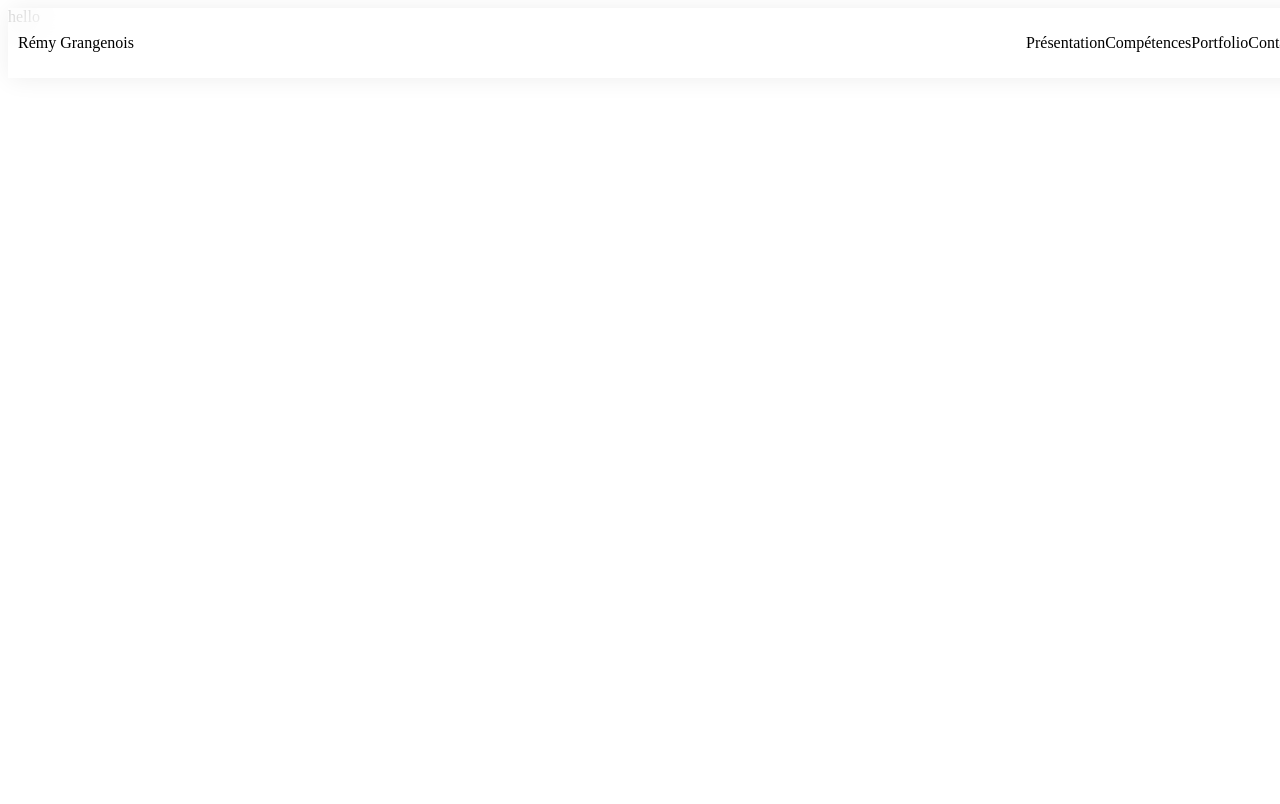
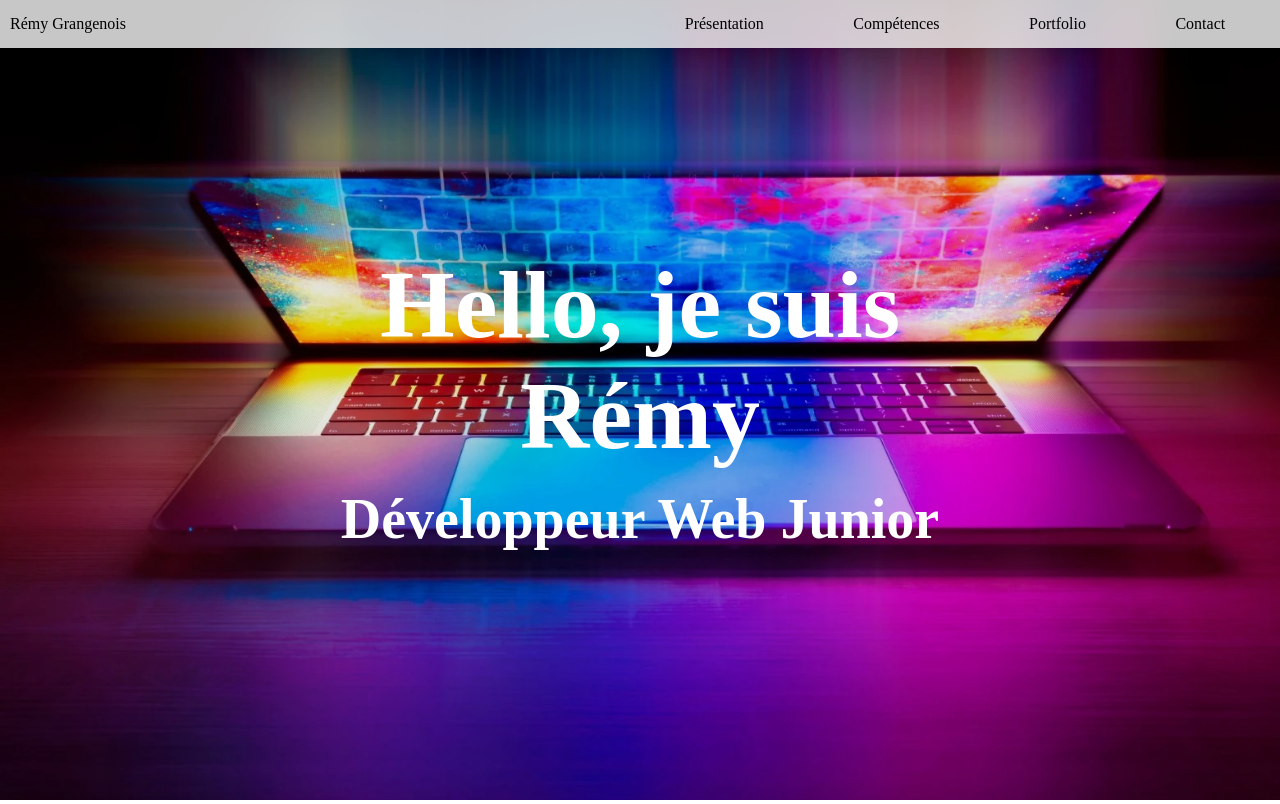
Before and after one commit to R-GRAN/OpenClassrooms_Projet_8, a React (Vite) app in the folder frontend/: page / in a window 1280 px wide. Built offline with nearby package versions, Linux system fonts and the light colour scheme.

Commit message:
Header & Banner -  jsx + sccs

```diff
--- a/frontend/index.html
+++ b/frontend/index.html
@@ -1,8 +1,19 @@
-<!doctype html>
+<!DOCTYPE html>
 <html lang="fr">
   <head>
     <meta charset="UTF-8" />
     <link rel="icon" type="image/svg+xml" href="/vite.svg" />
+
+    <!-- Font Awesome  -->
+
+    <link
+      rel="stylesheet"
+      href="https://cdnjs.cloudflare.com/ajax/libs/font-awesome/6.2.1/css/all.min.css"
+      integrity="sha512-MV7K8+y+gLIBoVD59lQIYicR65iaqukzvf/nwasF0nqhPay5w/9lJmVM2hMDcnK1OnMGCdVK+iQrJ7lzPJQd1w=="
+      crossorigin="anonymous"
+      referrerpolicy="no-referrer"
+    />
+
     <meta name="viewport" content="width=device-width, initial-scale=1.0" />
     <title>Title</title>
   </head>
--- /dev/null
+++ b/frontend/src/assets/styles/base/base.scss
@@ -0,0 +1,32 @@
+* {
+    margin: 0;
+    padding: 0;
+    box-sizing: border-box;
+  }
+
+  html {
+    scroll-behavior: smooth;
+  }
+
+  h3 {
+    font-size: 2rem;
+    margin: 3rem;
+  }
+
+  h4 {
+    font-size: 1.4rem;
+  }
+
+  a {
+    text-decoration: none;
+    color: black;
+  }
+
+  li {
+    list-style: none;
+  }
+
+  section {
+    padding: 30px 0;
+    text-align: center;
+  }
--- /dev/null
+++ b/frontend/src/assets/styles/components/Banner.scss
@@ -0,0 +1,49 @@
+.banner {
+    width: 100%;
+    height: 100vh;
+    position: relative;
+    background-color: black;
+  }
+
+  .banner-background {
+    height: 100%;
+    width: 100%;
+    object-fit: cover;
+    filter: brightness(90%);
+  }
+
+  .banner-introduction {
+    position: absolute;
+    top: 50%;
+    left: 50%;
+    transform: translate(-50%, -50%);
+    text-align: center;
+    color: white;
+  }
+
+  .banner-title {
+    font-size: 6rem;
+    margin-bottom: 1rem;
+  }
+  .banner-subtitle {
+    font-size: 3.5rem;
+  }
+
+@media screen and (min-width: 426px) and (max-width: 780px){
+    .banner-title {
+        font-size: 4rem;
+        margin-bottom: 0.5rem;
+      }
+
+      .banner-subtitle {
+        font-size: 1.75rem;
+      }
+}
+@media screen and (max-width: 425px) {
+    .banner-title {
+        font-size: 3rem;
+      }
+      .banner-subtitle {
+        font-size: 1.5rem;
+      }
+}
--- a/frontend/src/assets/styles/components/HeaderApp.scss
+++ b/frontend/src/assets/styles/components/HeaderApp.scss
@@ -1,4 +1,6 @@
-header {
+/* Header */
+
+.header-style {
   display: flex;
   position: fixed;
   justify-content: space-between;
@@ -6,15 +8,66 @@ header {
   box-shadow: 1px 1px 25px rgba(0, 0, 0, 0.07);
   width: 100%;
   background-color: rgba(255, 255, 255, 0.78);
-    z-index: 999;
-    padding: 10px;
+  z-index: 99;
+  padding: 15px 10px;
   backdrop-filter: blur(20px);
-    ul{
+}
+
+.header-nav {
+  width: 50%;
+}
+
+.header-menu {
   display: flex;
-        list-style: none;
-        a{
-            color: #000;
-            text-decoration: none;
+  justify-content: space-around;
+}
+
+.header-btn-sm-menu {
+  display: none;
+}
+
+@media screen and (min-width: 426px) and (max-width: 780px) {
+  .header-nav {
+    width: 80%;
   }
 }
+
+@media screen and (max-width: 425px) {
+  .header-style {
+    height: 50px;
   }
+
+  header span {
+    display: none;
+  }
+
+  .header-btn-sm-menu {
+    display: block;
+    border: none;
+    background-color: transparent;
+    position: absolute;
+    top: 50%;
+    left: 5%;
+    z-index: 999;
+    color: black;
+    transform: scale(1.5);
+  }
+
+  .header-menu {
+    display: none;
+    position: fixed;
+    top: 0;
+    left: 0;
+    width: 100%;
+    height: 100vh;
+    background-color: white;
+    flex-direction: column;
+    align-items: center;
+    justify-content: center;
+    gap: 50px;
+  }
+
+  .active {
+    display: flex;
+  }
+}
--- a/frontend/src/assets/styles/main.scss
+++ b/frontend/src/assets/styles/main.scss
@@ -1 +1,4 @@
-@import "./components/HeaderApp.scss"
+@import "./base/base.scss";
+
+@import "./components/HeaderApp.scss";
+@import"./components/Banner.scss"
--- a/frontend/src/components/Banner.jsx
+++ b/frontend/src/components/Banner.jsx
@@ -0,0 +1,17 @@
+function Banner() {
+  return (
+    <div className="banner">
+      <img
+        src="src/assets/images/mac_open.webp"
+        alt="bannière"
+        className="banner-background"
+      />
+      <div className="banner-introduction">
+        <h1 className="banner-title">Hello, je suis Rémy</h1>
+        <h2 className="banner-subtitle">Développeur Web Junior</h2>
+      </div>
+    </div>
+  );
+}
+
+export default Banner;
--- a/frontend/src/components/HeaderApp.jsx
+++ b/frontend/src/components/HeaderApp.jsx
@@ -1,17 +1,28 @@
 function HeaderApp() {
-    return (
-        <header>
-        <span>Rémy Grangenois</span>
-        <nav>
-          <ul>
-            <li><a href="#presentation">Présentation</a></li>
-            <li><a href="#skills">Compétences</a></li>
-            <li><a href="#portfolio">Portfolio</a></li>
-            <li><a href="#contact">Contact</a></li>
-          </ul>
-        </nav>
-      </header>
-    )
+  return (
+    <header className="header-style">
+      <span>Rémy Grangenois</span>
+      <button className="header-btn-sm-menu" aria-label="menu">
+        <i className="fa-solid fa-bars"></i>
+      </button>
+      <nav className="header-nav">
+        <ul className="header-menu">
+          <li>
+            <a href="#presentation">Présentation</a>
+          </li>
+          <li>
+            <a href="#skills">Compétences</a>
+          </li>
+          <li>
+            <a href="#portfolio">Portfolio</a>
+          </li>
+          <li>
+            <a href="#contact">Contact</a>
+          </li>
+        </ul>
+      </nav>
+    </header>
+  );
 }
 
-export default HeaderApp
+export default HeaderApp;
--- a/frontend/src/main.jsx
+++ b/frontend/src/main.jsx
@@ -1,14 +1,13 @@
 import React from 'react'
 import ReactDOM from 'react-dom/client'
 import Home from './pages/Home'
-import Header from './components/HeaderApp'
 import "./assets/styles/main.scss"
 
 
 
 ReactDOM.createRoot(document.getElementById('root')).render(
   <React.StrictMode>
-    <Header/>
+
     <Home />
   </React.StrictMode>,
 )
--- a/frontend/src/pages/Home/index.jsx
+++ b/frontend/src/pages/Home/index.jsx
@@ -1,9 +1,11 @@
-
+import Banner from "../../components/Banner"
+import HeaderApp from "../../components/HeaderApp"
 
 function Home() {
   return (
     <>
-hello
+<HeaderApp/>
+<Banner/>
     </>
   )
 }
```
Also changed, not shown: frontend/src/assets/images/emoji.webp (added), frontend/src/assets/images/mac_open.webp (added), frontend/src/components/.jsx (added). Lines whose indentation alone changed are shown as unchanged.
